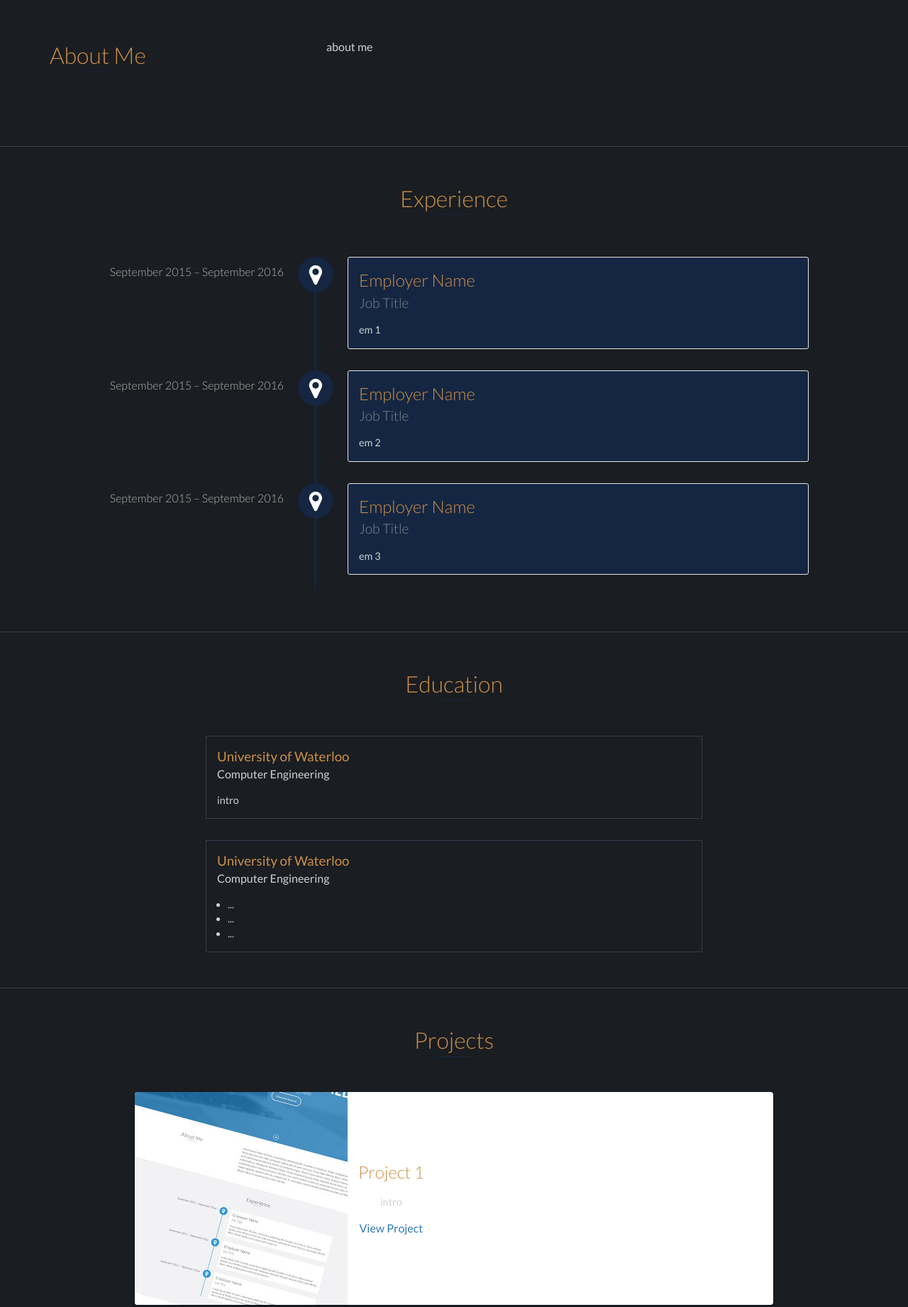
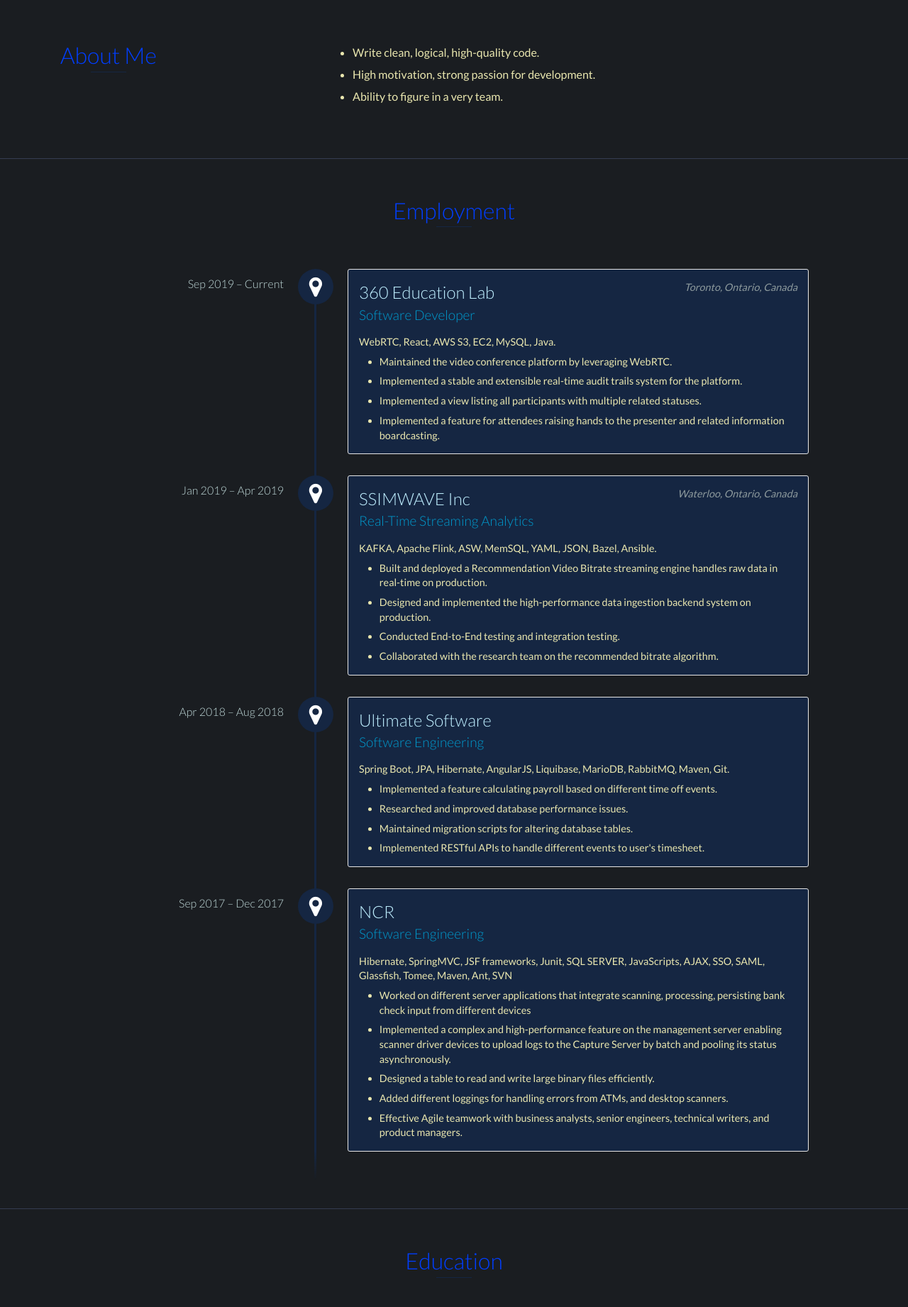
Before and after one commit to ArchyYang/portfolio, a website: page index.html in a window 1280 px wide. Shown: the part 820-2662 px from the top of the page at 71% size. Drawn offline with nearby package versions, Linux system fonts and the light colour scheme.

Commit message:
Updated employment and education.

```diff
--- a/index.html
+++ b/index.html
@@ -72,13 +72,15 @@
 
     <div id="about">
         <div class="container">
-            <div class="row">
+            <!--<div class="row">-->
                 <div class="col-md-4">
                     <h2 class="heading">About Me</h2>
                 </div>
                 <div class="col-md-8">
                     <p>
-                       about me
+                       <span>Write clean, logical, high-quality code.</span>
+                       <span>High motivation, strong passion for development.</span>
+                       <span>Ability to figure in a very team.</span>
                     </p>
                 </div>
             </div>
@@ -87,29 +89,59 @@
     <!-- End #about -->
 
     <div id="experience" class="background-alt">
-        <h2 class="heading">Experience</h2>
+        <h2 class="heading">Employment</h2>
         <div id="experience-timeline">
-            <div data-date="September 2015 – September 2016">
-                <h3>Employer Name</h3>
-                <h4>Job Title</h4>
+            <div data-date="Sep 2019 – Current">
+
+                <h3>360 Education Lab</h3>
+                <p class="location">Toronto, Ontario, Canada</p>
+                <h4>Software Developer</h4>
                 <p>
-                    em 1
+                    WebRTC, React,  AWS S3,  EC2,  MySQL,  Java.
+                    <span>Maintained the video conference platform by leveraging WebRTC.</span>
+                    <span>Implemented a stable and extensible real-time audit trails system for the platform.</span>
+                    <span> Implemented a view listing all participants with multiple related statuses.</span>
+                    <span> Implemented a feature for attendees raising hands to the presenter and related information boardcasting.</span>
                 </p>
             </div>
 
-            <div data-date="September 2015 – September 2016">
-                <h3>Employer Name</h3>
-                <h4>Job Title</h4>
+            <div data-date="Jan 2019 – Apr 2019">
+                <h3>SSIMWAVE Inc</h3>
+                <p class="location">Waterloo, Ontario, Canada</p>
+                <h4>Real-Time Streaming Analytics</h4>
                 <p>
-                    em 2
+                    KAFKA, Apache Flink, ASW, MemSQL, YAML, JSON, Bazel, Ansible.
+                    <span>Built and deployed a Recommendation Video Bitrate streaming engine handles raw data in real-time on production.</span>
+                    <span>Designed and implemented the high-performance data ingestion backend system on production.</span>
+                    <span> Conducted End-to-End testing and integration testing.</span>
+                    <span> Collaborated with the research team on the recommended bitrate algorithm. </span>
                 </p>
             </div>
 
-            <div data-date="September 2015 – September 2016">
-                <h3>Employer Name</h3>
-                <h4>Job Title</h4>
+            <div data-date="Apr 2018 – Aug 2018">
+                <h3>Ultimate Software</h3>
+                <h4>Software Engineering</h4>
                 <p>
-                    em 3
+                    Spring Boot, JPA, Hibernate, AngularJS, Liquibase, MarioDB, RabbitMQ, Maven, Git.
+                    <span>Implemented a feature calculating payroll based on different time off events.</span>
+                    <span>Researched and improved database performance issues.</span>
+                    <span>Maintained migration scripts for altering database tables.</span>
+                    <span>Implemented RESTful APIs to handle different events to user's timesheet. </span>
+                </p>
+            </div>
+
+            <div data-date="Sep 2017 – Dec 2017">
+                <h3>NCR</h3>
+                <h4>Software Engineering</h4>
+                <p>
+                    Hibernate, SpringMVC, JSF frameworks, Junit, SQL SERVER, JavaScripts, AJAX, SSO, SAML, Glassfish, Tomee, Maven, Ant, SVN
+                    <span>Worked on different server applications that integrate scanning, processing, persisting bank check input from different devices</span>
+                    <span>Implemented a complex and high-performance feature on the management server enabling scanner driver devices to upload logs to the Capture Server by batch and pooling its status asynchronously.</span>
+
+                    <span>Designed a table to read and write large binary files efficiently. </span>
+                    <span>Added different loggings for handling errors from ATMs, and desktop scanners. </span>
+                    <span>Effective Agile teamwork with business analysts, senior engineers, technical writers, and product managers. </span>
+
                 </p>
             </div>
         </div>
@@ -121,28 +153,18 @@
         <div class="education-block">
             <h3>University of Waterloo</h3>
             <span class="education-date"></span>
+            <h5 >Faculty of Engineering, Bachelor of Applied Science</h5>
             <h4>Computer Engineering</h4>
             <p>
-                intro
             </p>
         </div>
         <!-- End .education-block -->
 
         <div class="education-block">
-            <h3>University of Waterloo</h3>
+            <h3>Udacity</h3>
             <span class="education-date"></span>
-            <h4>Computer Engineering</h4>
-            <ul>
-                <li>
-                    ...
-                </li>
-                <li>
-                    ...
-                </li>
-                <li>
-                    ...
-                </li>
-            </ul>
+            <h5>Nanodegree Program</h5>
+            <h4>Deep Learning Foundation</h4>
         </div>
         <!-- End .education-block -->
     </div>
@@ -189,34 +211,20 @@
     <!-- End #projects -->
 
     <div id="skills">
-        <h2 class="heading">Skills</h2>
+        <h2 class="heading">Languages</h2>
         <ul>
-            <li>JavaScript</li>
+
+            <li>Java</li>
+            <li>C++</li>
+            <li>C</li>
             <li>Python</li>
-            <li>Ruby</li>
+            <li>Scala</li>
+            <li>PHP</li>
             <li>Go</li>
             <li>Node.js</li>
-            <li>AngularJs</li>
-            <li>React</li>
-            <li>Elixir</li>
-            <li>Java</li>
-            <li>C</li>
-            <li>C#</li>
-            <li>C++</li>
-            <li>Ruby on Rails</li>
             <li>JavaScript</li>
-            <li>Python</li>
-            <li>Ruby</li>
-            <li>Go</li>
-            <li>Node.js</li>
-            <li>AngularJs</li>
-            <li>React</li>
-            <li>Elixir</li>
-            <li>Java</li>
-            <li>C</li>
-            <li>C#</li>
-            <li>C++</li>
-            <li>Ruby on Rails</li>
+            <li>CSS</li>
+            <li>HTML</li>
         </ul>
     </div>
     <!-- End #skills -->
@@ -240,7 +248,7 @@
             <div class="row">
                 <div class="col-sm-5 copyright">
                     <p>
-                        Copyright &copy; 2017 YOUR NAME
+                        Copyright &copy; 2019 Yuxuan Yang
                     </p>
                 </div>
                 <div class="col-sm-2 top">
--- a/scss/styles.scss
+++ b/scss/styles.scss
@@ -37,9 +37,15 @@
 
 // Define text colors
 //$heading: #374054;
-$heading: #cc9049;
+
+$heading: #003EFF;
+//$company-name: #cc9049;
+$company-name: #BFEFFF;
+
 //$text: #74808a;
-$text: #d1d2d3;
+//$text: #d1d2d3;
+$text: #eae7af;
+$sub-heading: #057088;
 
 /*
     ---------------------
@@ -479,6 +485,12 @@
         color: $text;
         margin: 0;
     }
+
+    span {
+        display: list-item;
+        margin-left: 2em;
+        margin-top: 0.5em;
+    }
 }
 
 /*
@@ -497,6 +509,17 @@
     h2 {
         color: $heading;
     }
+    h3 {
+        color: $company-name;
+    }
+
+    h4 {
+        color: #009ACD;
+    }
+
+
+
+
 }
 
 #experience-timeline {
@@ -558,6 +581,19 @@
         font-size: 0.9em;
         margin: 0;
     }
+
+    span {
+        display: list-item;
+        margin-left: 2em;
+        margin-top: 0.5em;
+    }
+}
+
+.location {
+    display: inline;
+    float: right;
+    font-style: italic;
+    color: #8d9a9d !important;
 }
 
 .vtimeline-point {
@@ -592,7 +628,7 @@
     left: 0;
     top: 10px;
     font-weight: 300;
-    color: #B5B5B5;
+    color: #C0D9D9;
 }
 
 /*
@@ -616,14 +652,14 @@
     max-width: 700px;
     margin: 0 auto 30px auto;
     padding: 15px;
-    border: 1px solid $border;
+    //border: 1px solid $border;
     text-align: left;
 
     h3 {
         font-weight: 500;
         float: left;
         margin: 0;
-        color: $heading;
+        color: $company-name;
     }
 
     span {
@@ -632,10 +668,19 @@
     }
 
     h4 {
+        color: #009ACD;
+        clear: both;
+        font-weight: 500;
+        margin: 0 0 0px 0px;
+
+    }
+
+    h5 {
         color: $text;
         clear: both;
         font-weight: 500;
-        margin: 0 0 15px 0;
+        float: left;
+        margin: 15px 0 0 0px;
     }
 
     p, ul {
@@ -646,6 +691,10 @@
 
     ul {
         padding: 0 0 0 15px;
+    }
+
+    .degree {
+
     }
 }
 
@@ -741,8 +790,9 @@
         display: inline-block;
         margin: 7px;
         padding: 5px 10px;
-        color: $heading;
-        background: darken($background-alt, 5%);
+        color: $text;
+        border: 2px solid #6600FF;
+        border-radius: 25px;
         list-style: none;
         cursor: default;
         font-size: 1.2em;
```
Also changed, not shown: css/styles.css.
